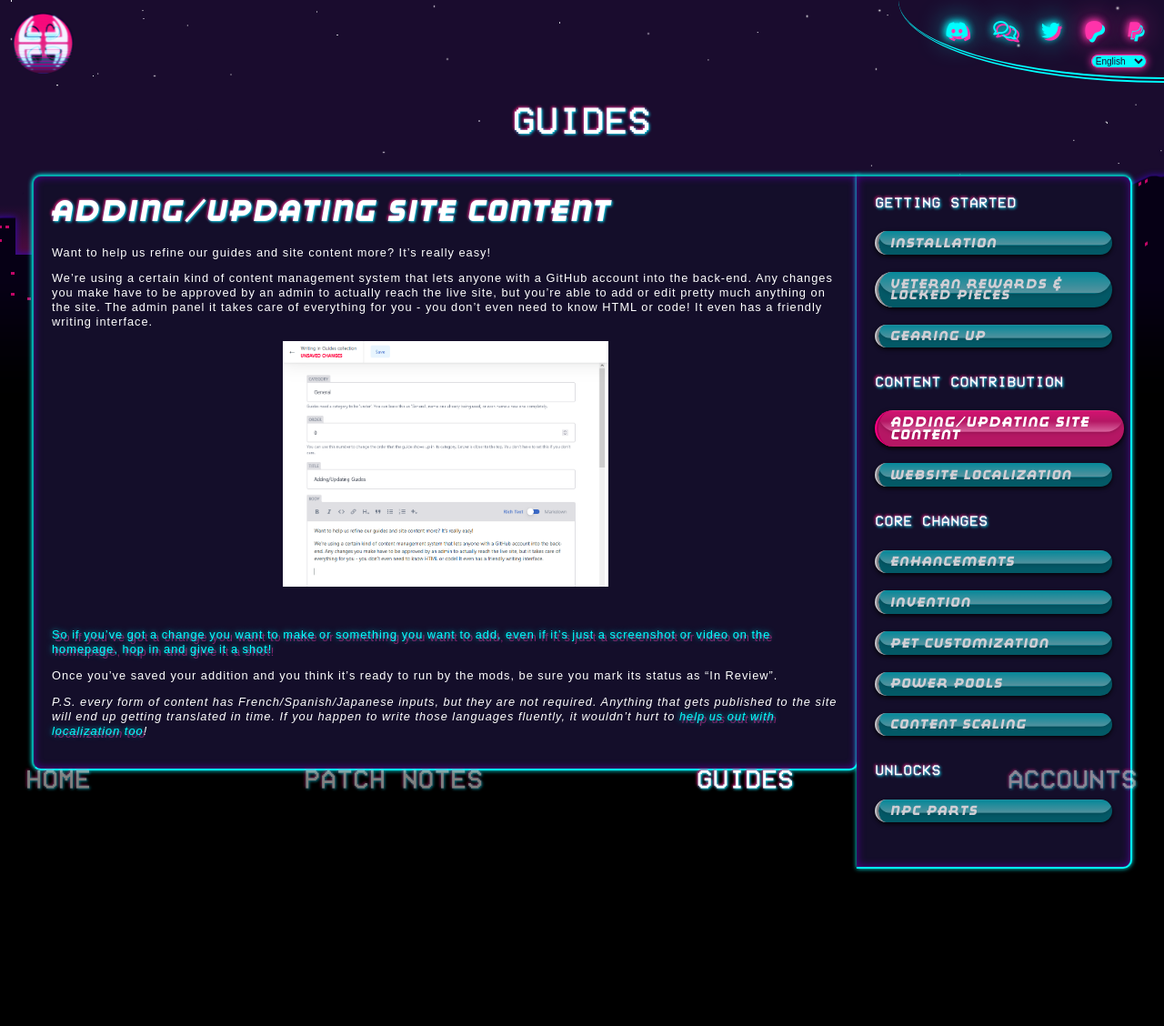
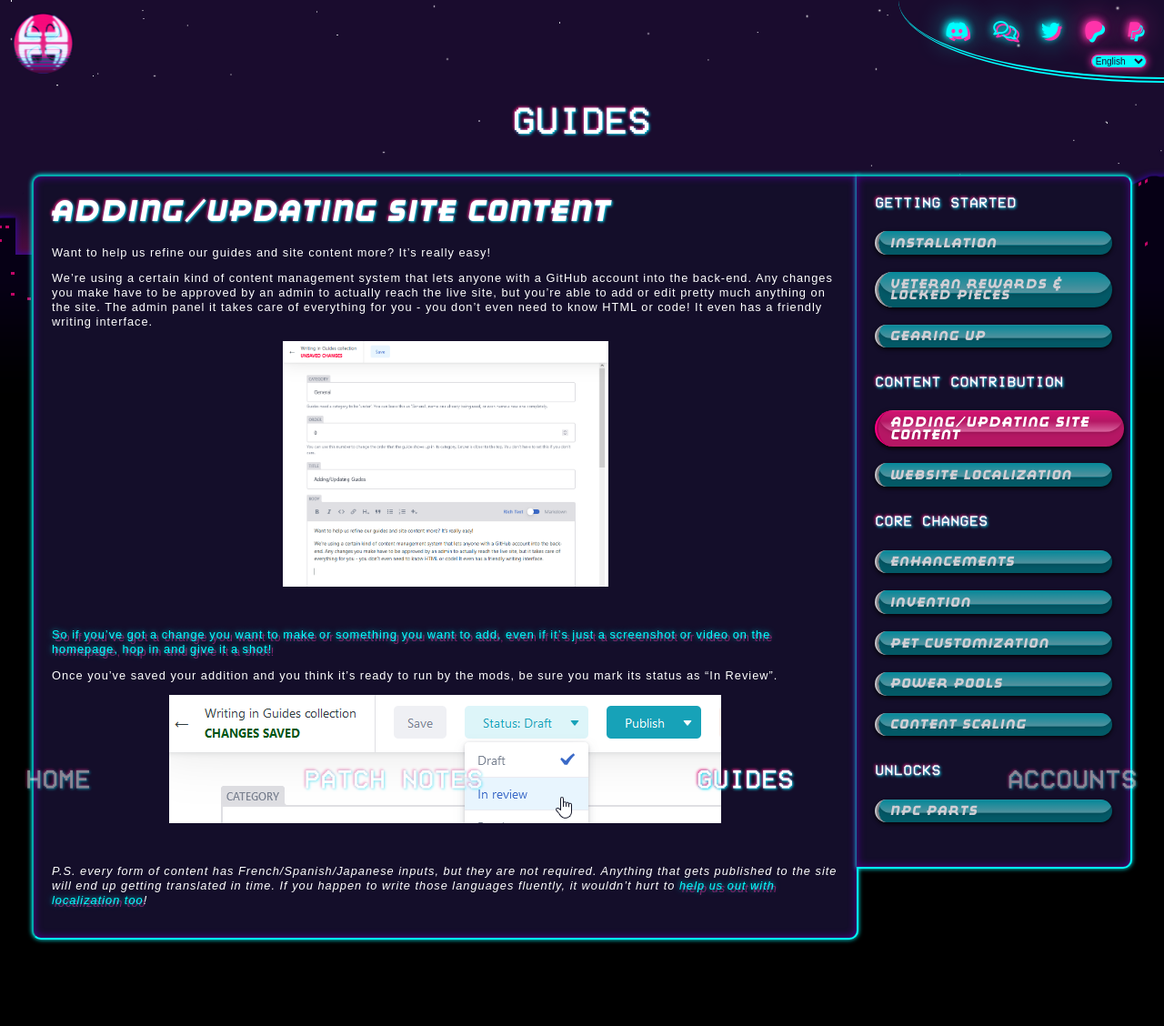
Before and after one commit to crekulon/tspy, a Jekyll site: the page built from _guides/adding-updating-guides.md, in a window 1280 px wide. Shown: the whole page at 91% size. Built offline with Jekyll 4.4.1, drawn with Linux system fonts in a browser that asks for light colours; nearby versions of some CDN libraries; before the commit the page ends 1050 px from its top, so only the background shows below that.

Commit message:
Update Guides “adding-updating-guides”

```diff
--- a/_guides/adding-updating-guides.md
+++ b/_guides/adding-updating-guides.md
@@ -13,4 +13,6 @@ We're using a certain kind of content management system that lets anyone with a
 
 Once you've saved your addition and you think it's ready to run by the mods, be sure you mark its status as "In Review".
 
+![](/img/uploads/firefox_ljkaulmwmw.png)
+
 *P.S. every form of content has French/Spanish/Japanese inputs, but they are not required. Anything that gets published to the site will end up getting translated in time. If you happen to write those languages fluently, it wouldn't hurt to [help us out with localization too](/guides/website-localization)!*
```
Also changed, not shown: img/uploads/firefox_ljkaulmwmw.png (added).
